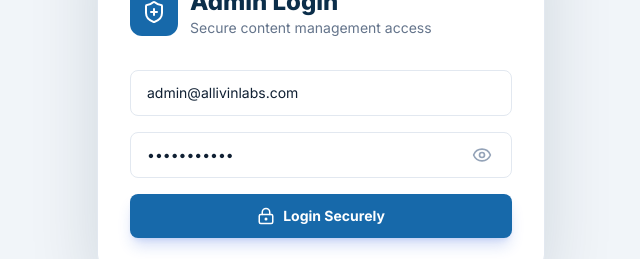
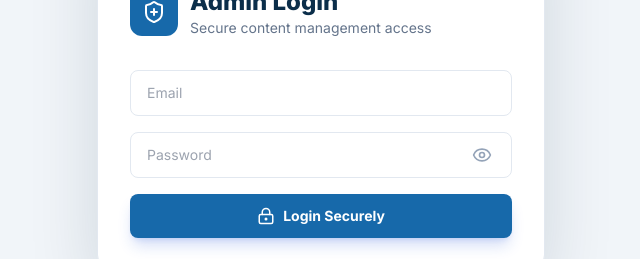
Before and after one commit to vardha0801nr-blip/Allivin-Laboratories, a React (Vite) app in the folder client/: page /admin-login in a window 1280 px wide. Shown: the part 314-573 px from the top of the page, without its empty margins (319-959 px from the left). Built offline with nearby package versions, Linux system fonts and the light colour scheme; no server answers.

Commit message:
Refine contact cards and admin login

```diff
--- a/client/src/pages/Home.jsx
+++ b/client/src/pages/Home.jsx
@@ -468,14 +468,10 @@ export default function Home() {
               <div className="mt-8 grid gap-4 md:grid-cols-2">
                 {[
                   {
-                    icon: MapPin,
-                    title: "Our Location",
-                    text: "Parvathapur, Medipally, Telangana"
-                  },
-                  {
                     icon: Mail,
                     title: "Email Us",
-                    text: contactInfo.email
+                    text: contactInfo.email,
+                    wide: true
                   },
                   {
                     icon: Phone,
@@ -487,8 +483,8 @@ export default function Home() {
                     title: "Working Hours",
                     text: "Mon - Sat : 9:00 AM - 6:00 PM"
                   }
-                ].map(({ icon: Icon, title, text }) => (
-                  <div key={title} className="rounded-xl border border-white/10 bg-white/[0.04] p-4 shadow-lg shadow-slate-950/20 transition hover:-translate-y-1 hover:border-brand-teal/50 hover:bg-white/[0.07]">
+                ].map(({ icon: Icon, title, text, wide }) => (
+                  <div key={title} className={`rounded-xl border border-white/10 bg-white/[0.04] p-4 shadow-lg shadow-slate-950/20 transition hover:-translate-y-1 hover:border-brand-teal/50 hover:bg-white/[0.07] ${wide ? "md:col-span-2" : ""}`}>
                     <div className="flex items-center gap-3">
                       <span className="flex h-11 w-11 shrink-0 items-center justify-center rounded-full bg-brand-blue/20 text-brand-teal">
                         <Icon size={22} />
--- a/client/src/pages/Login.jsx
+++ b/client/src/pages/Login.jsx
@@ -1,14 +1,19 @@
 import { ArrowLeft, Eye, EyeOff, LockKeyhole, ShieldPlus } from "lucide-react";
-import { useState } from "react";
+import { useEffect, useState } from "react";
 import { Link, useNavigate } from "react-router-dom";
 import api from "../services/api.js";
 
 export default function Login() {
   const navigate = useNavigate();
-  const [form, setForm] = useState({ email: "admin@allivinlabs.com", password: "Admin@12345" });
+  const [form, setForm] = useState({ email: "", password: "" });
   const [error, setError] = useState("");
   const [loading, setLoading] = useState(false);
   const [showPassword, setShowPassword] = useState(false);
+
+  useEffect(() => {
+    localStorage.removeItem("allivin_token");
+    localStorage.removeItem("allivin_admin");
+  }, []);
 
   async function handleSubmit(event) {
     event.preventDefault();
@@ -46,10 +51,10 @@ export default function Login() {
             <p className="text-sm text-slate-500 dark:text-slate-300">Secure content management access</p>
           </div>
         </div>
-        <form onSubmit={handleSubmit} className="mt-8 grid gap-4">
-          <input className="input" type="email" placeholder="Email" value={form.email} onChange={(event) => setForm({ ...form, email: event.target.value })} required />
+        <form onSubmit={handleSubmit} className="mt-8 grid gap-4" autoComplete="off">
+          <input className="input" type="email" placeholder="Email" autoComplete="off" value={form.email} onChange={(event) => setForm({ ...form, email: event.target.value })} required />
           <label className="relative">
-            <input className="input pr-12" type={showPassword ? "text" : "password"} placeholder="Password" value={form.password} onChange={(event) => setForm({ ...form, password: event.target.value })} required />
+            <input className="input pr-12" type={showPassword ? "text" : "password"} placeholder="Password" autoComplete="new-password" value={form.password} onChange={(event) => setForm({ ...form, password: event.target.value })} required />
             <button
               type="button"
               aria-label={showPassword ? "Hide password" : "Show password"}
```
